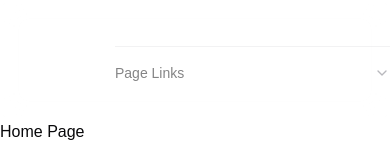
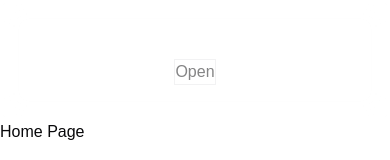
Before and after one commit to mmaustin/brig-uncas, a Next.js app in the folder uncas/: page / in a window 390 px wide. Shown: the top 160 px of the page. Built offline with nearby package versions, Linux system fonts and the light colour scheme.

Commit message:
Added shadcn boilerplate code for dropdown to mobile nav component

```diff
--- a/uncas/components/display/Header.tsx
+++ b/uncas/components/display/Header.tsx
@@ -7,7 +7,7 @@ const Header = () => {
       <div className="container hidden md:flex items-center gap-8 rounded-full">
         <Navbar />
       </div>
-      <div className="md:hidden mt-6 md:mt-0 w-40">
+      <div className="md:hidden mt-6 md:mt-0 w-40 flex justify-center items-center">
         <MobileNav />
       </div>
     </header>
--- a/uncas/components/display/MobileNav.tsx
+++ b/uncas/components/display/MobileNav.tsx
@@ -1,16 +1,25 @@
 'use client'
-import { links } from "@/constants/captiveArray";
-import { Accordion, AccordionContent, AccordionItem, AccordionTrigger } from "../ui/accordion";
-import Link from "next/link";
-import { usePathname } from "next/navigation";
+//import { links } from "@/constants/captiveArray";
+//import { Accordion, AccordionContent, AccordionItem, AccordionTrigger } from "../ui/accordion";
+//import Link from "next/link";
+//import { usePathname } from "next/navigation";
+import {
+  DropdownMenu,
+  DropdownMenuContent,
+  DropdownMenuItem,
+  DropdownMenuLabel,
+  DropdownMenuSeparator,
+  DropdownMenuTrigger,
+} from "@/components/ui/dropdown-menu";
+
 
 const MobileNav = () => {
 
-  const pathName = usePathname();
+  //const pathName = usePathname();
 
   return (
-    <nav className="h-auto w-[275px]">
-      <Accordion type="single" collapsible className="w-full">
+    <nav className="border">
+      {/* <Accordion type="single" collapsible className="w-full">
         <AccordionItem value="item-1">
           <AccordionTrigger className="">Page Links</AccordionTrigger>
           <AccordionContent >
@@ -23,7 +32,19 @@ const MobileNav = () => {
             </div>
           </AccordionContent>
         </AccordionItem>
-      </Accordion>
+      </Accordion> */}
+      <DropdownMenu>
+        <DropdownMenuTrigger>Open</DropdownMenuTrigger>
+        <DropdownMenuContent>
+          <DropdownMenuLabel>Routes</DropdownMenuLabel>
+          <DropdownMenuSeparator />
+          <DropdownMenuItem>Profile</DropdownMenuItem>
+          <DropdownMenuItem>Billing</DropdownMenuItem>
+          <DropdownMenuItem>Team</DropdownMenuItem>
+          <DropdownMenuItem>Subscription</DropdownMenuItem>
+        </DropdownMenuContent>
+      </DropdownMenu>
+
     </nav>
   )
 }
```
